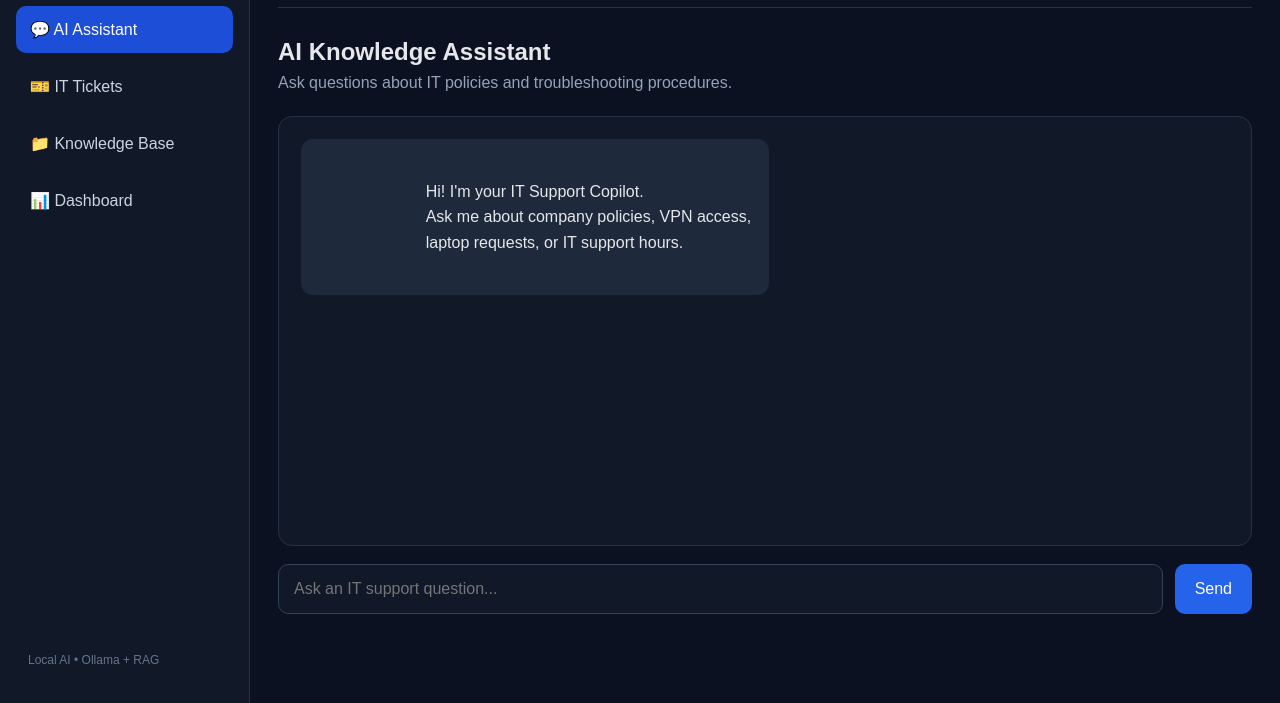
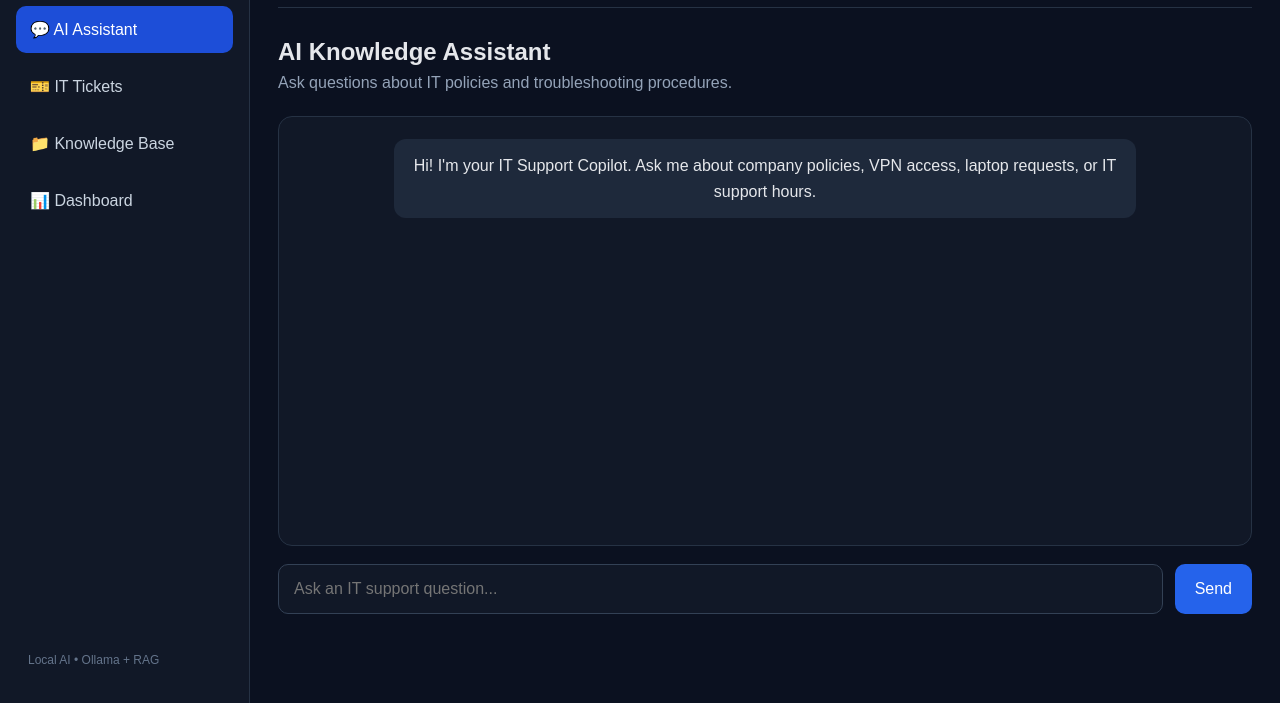
Before and after one commit to nikamrahul173-sudo/enterprise-genai-platform, a plain HTML site: page frontend/index.html in a window 1280 px wide. Shown: the part 97-800 px from the top of the page. Drawn offline with Linux system fonts and the light colour scheme.

Commit message:
Fix local frontend CORS and welcome message alignment

```diff
--- a/frontend/index.html
+++ b/frontend/index.html
@@ -99,7 +99,7 @@
                 </div>
 
                 <div id="chat-messages" class="chat-messages">
-                    <div class="message assistant">
+                    <div class="message assistant welcome-message">
                         Hi! I'm your IT Support Copilot.
                         Ask me about company policies, VPN access,
                         laptop requests, or IT support hours.
--- a/frontend/style.css
+++ b/frontend/style.css
@@ -505,3 +505,24 @@ button:disabled {
     color: #f8fafc;
     margin: 0;
 }
+
+
+
+
+
+
+
+
+
+/* Welcome message: horizontally centered */
+.message.welcome-message {
+    align-self: center;
+    text-align: center;
+    max-width: 80%;
+}
+
+/* Welcome message text alignment only */
+#chat-messages .welcome-message {
+    text-align: center;
+    white-space: normal;
+}
```
Also changed, not shown: 1 other file.
